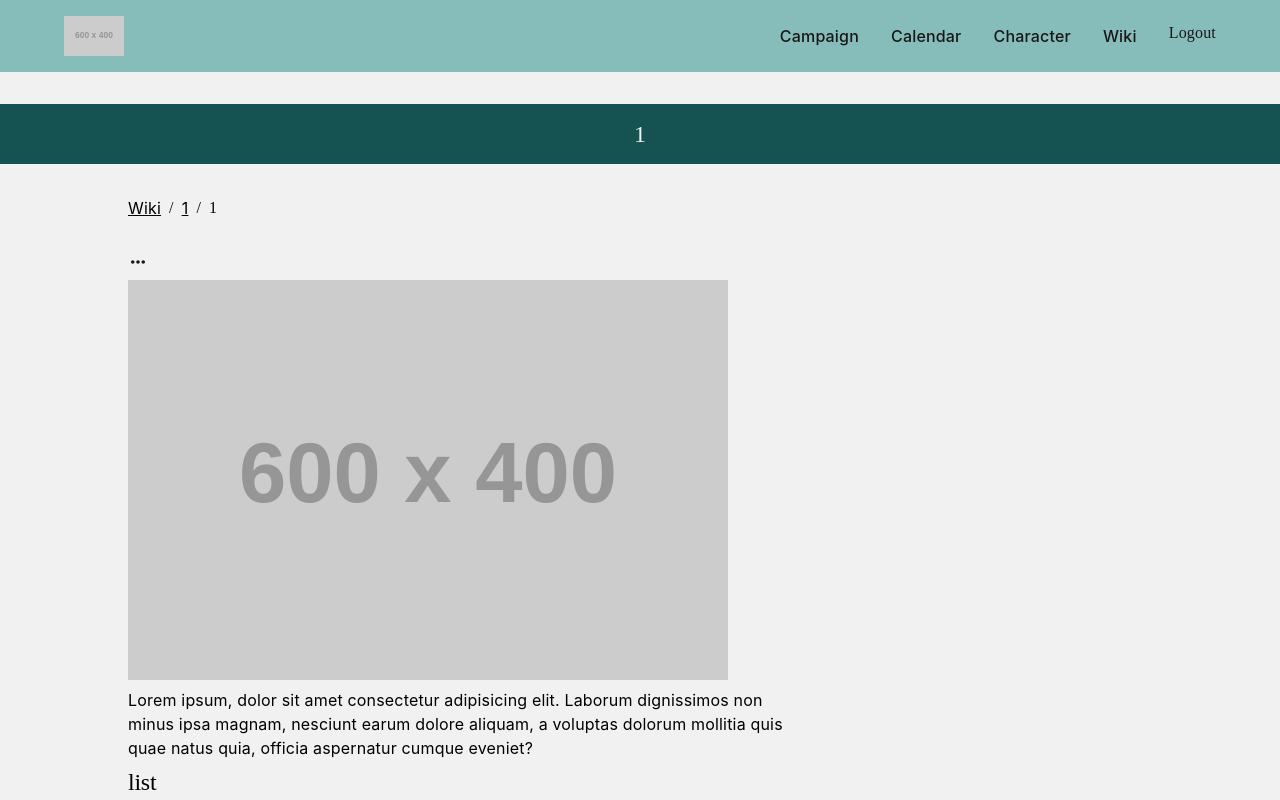
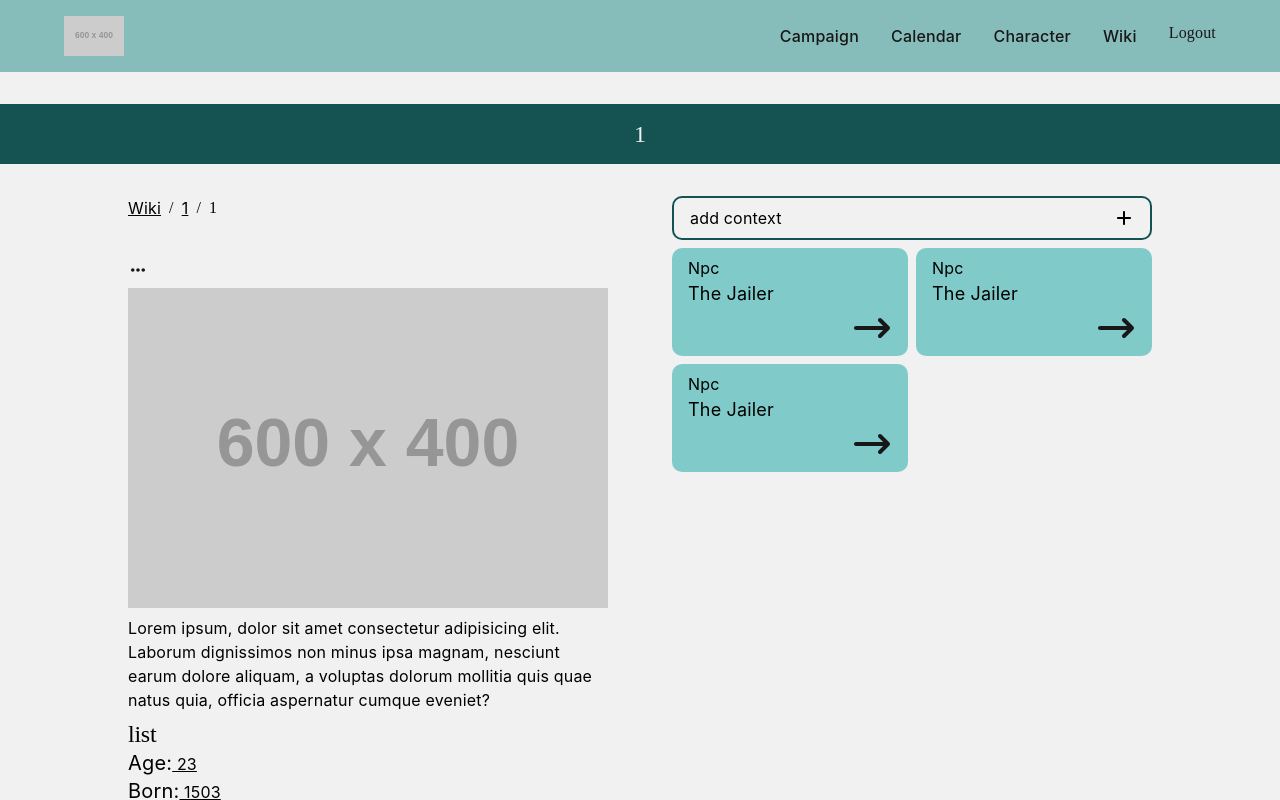
Before and after one commit to juleskj/dnd-react-flask, a React (Vite) app: page /wiki/1/1 in a window 1280 px wide. Shown: the top 800 px of the page. Built offline with nearby package versions, Linux system fonts and the light colour scheme; a web font is replaced by a local one.

Commit message:
made the context comps sticky and they follow the nav when it goes up and down, so i added the usescrolldir in utils

```diff
--- a/src/components/AddButton.tsx
+++ b/src/components/AddButton.tsx
@@ -2,11 +2,13 @@ function AddButton({
   btnText,
   icon = "add",
   color = "teal",
+  css,
   ...props
 }: {
   btnText: string;
   icon?: "add" | "copy" | "downArror";
   color?: "purple" | "teal";
+  css?: string;
 } & React.ComponentPropsWithoutRef<"button">) {
   const colors = {
     purple: "border-accent-300",
@@ -21,7 +23,7 @@ function AddButton({
 
   return (
     <button
-      className={`active:scale-[0.98] hover:scale-[1.02] duration-100 ease-in  border-2 ${colors[color]} cursor-pointer flex items-center justify-between py-2 px-4   rounded-[10px] w-full md:max-w-full lg:max-w-85`}
+      className={`${css} hover-scale  border-2 ${colors[color]} cursor-pointer flex items-center justify-between py-2 px-4   rounded-[10px] w-full md:max-w-full lg:max-w-85`}
       {...props}
     >
       {btnText}
--- a/src/components/navigation/BreadCrumb.jsx
+++ b/src/components/navigation/BreadCrumb.jsx
@@ -2,7 +2,7 @@
 import { Link, useLocation } from "react-router";
 import fromSlug from "../../utils/FromSlug";
 
-export default function Breadcrumbs() {
+export default function Breadcrumb() {
   const { pathname } = useLocation();
   const parts = pathname.split("/").filter(Boolean);
 
--- a/src/components/navigation/Navigation.jsx
+++ b/src/components/navigation/Navigation.jsx
@@ -1,10 +1,10 @@
 "use client";
 
-import React, { useState, useEffect, useCallback, useRef } from "react";
+import { useState, useEffect } from "react";
 
 import DesktopNav from "./DesktopNav";
 import MobileNav from "./MobileNav";
-
+import useScrollDirection from "../../utils/UseScrollDirection";
 import { useLocation, Link } from "react-router";
 
 export default function Navigation() {
@@ -20,32 +20,6 @@ export default function Navigation() {
   useEffect(() => {
     setIsHome(location.pathname === "/");
   }, [location.pathname]);
-
-  const useScrollDirection = () => {
-    const [scrollDirection, setScrollDirection] = useState("");
-    const [prevOffset, setPrevOffset] = useState(0);
-
-    const toggleScrollDirection = () => {
-      let scrollY = window.scrollY;
-      if (scrollY > prevOffset && scrollY > 50) {
-        setScrollDirection("down");
-      } else if (scrollY < prevOffset && scrollY > 50) {
-        setScrollDirection("up");
-      } else {
-        setScrollDirection("");
-      }
-      setPrevOffset(scrollY);
-    };
-
-    useEffect(() => {
-      window.addEventListener("scroll", toggleScrollDirection);
-      return () => {
-        window.removeEventListener("scroll", toggleScrollDirection);
-      };
-    });
-
-    return scrollDirection;
-  };
 
   const scrollDirection = useScrollDirection();
 
--- a/src/components/wiki/ContextLink.jsx
+++ b/src/components/wiki/ContextLink.jsx
@@ -3,7 +3,7 @@ import fromSlug from "../../utils/FromSlug";
 
 function ContextLink({ categori, worldSlug, contextSlug }) {
   return (
-    <article className="flex flex-col justify-between  bg-main-100  px-4 py-2 rounded-[10px] aspect-square w-full lg:w-45 h-auto ">
+    <article className="hover-scale flex flex-col justify-between  bg-main-100  px-4 py-2 rounded-[10px]  w-full  h-auto ">
       <div>
         <p className="first-letter:capitalize">{categori}</p>
         <Link
--- a/src/index.css
+++ b/src/index.css
@@ -140,8 +140,9 @@ header {
     }
   }
 }
+
 .hover-scale {
-  @apply hover:scale-110 transition-all;
+  @apply active:scale-[0.98] hover:scale-[1.02] duration-100 ease-in;
 }
 
 #root {
--- a/src/pages/wikipedia/Wiki.jsx
+++ b/src/pages/wikipedia/Wiki.jsx
@@ -1,6 +1,6 @@
 import MainLayout from "../../layouts/MainLayout";
 import { useState } from "react";
-import Breadcrumbs from "../components/Breadcrumbs";
+import Breadcrumb from "../../components/navigation/BreadCrumb";
 import AddWikiBtn from "../../components/wiki/AddWikiBtn";
 import WikiWorld from "../../components/wiki/WikiWorld";
 import toSlug from "../../utils/ToSlug";
@@ -39,7 +39,7 @@ function Wiki() {
 
   return (
     <MainLayout headerTitle="The wikipedia" color="teal">
-      <Breadcrumbs></Breadcrumbs>
+      <Breadcrumb></Breadcrumb>
       <AddWikiBtn btnText="Create new world" onAdd={addWorld} />
       <section
         id="wiki-worlds"
--- a/src/pages/wikipedia/WikiEntry.jsx
+++ b/src/pages/wikipedia/WikiEntry.jsx
@@ -1,9 +1,12 @@
 import MainLayout from "../../layouts/MainLayout";
-import Breadcrumbs from "../../components/navigation/BreadCrumb";
+import Breadcrumb from "../../components/navigation/BreadCrumb";
 import { useParams, Link } from "react-router";
 import EditButton from "../../components/EditButton";
 import ContextLink from "../../components/wiki/ContextLink";
 import fromSlug from "../../utils/FromSlug";
+
+import useScrollDirection from "../../utils/UseScrollDirection";
+import AddButton from "../../components/AddButton";
 
 function WikiEntry() {
   const { entry, slug } = useParams();
@@ -11,10 +14,16 @@ function WikiEntry() {
   const worldSlug = slug ?? "";
   const worldEntry = entry ?? "";
 
+  const scrollDirection = useScrollDirection();
+
   return (
-    <MainLayout headerTitle={fromSlug(worldEntry)} color="teal" css="">
-      <Breadcrumbs></Breadcrumbs>
-      <section className="flex flex-col gap-2 [&_p]:max-w-[65ch]  items-start">
+    <MainLayout
+      headerTitle={fromSlug(worldEntry)}
+      color="teal"
+      css="lg:grid lg:grid-cols-2 lg:items-start lg:gap-16 md:gap-8 "
+    >
+      <section className="flex flex-col gap-2 [&_p]:max-w-[65ch]  items-start relative mb-8 mb:mb-0 lg:mb-0">
+        <Breadcrumb></Breadcrumb>
         <EditButton></EditButton>
         <img
           src="https://placehold.co/600x400"
@@ -28,7 +37,7 @@ function WikiEntry() {
           cumque eveniet?
         </p>
 
-        <section className="[&_span]:inline-block [&_span]:first-letter:uppercase [&_span]:text-xl [&_p]:underline ">
+        <section className=" [&_span]:inline-block [&_span]:first-letter:uppercase [&_span]:text-xl [&_p]:underline ">
           <h2>list</h2>
           <ul>
             <li>
@@ -76,7 +85,24 @@ function WikiEntry() {
         </p>
       </section>
 
-      <section>
+      <section
+        className={`sticky md:grid md:grid-cols-2 lg:grid lg:grid-cols-2 flex flex-col gap-2   [transition:transform_0.3s_ease-in,0.3s_linear]  ${scrollDirection === "down" ? "top-5" : "top-25"}`}
+      >
+        <AddButton
+          css="col-span-2 lg:min-w-full"
+          btnText="add context"
+        ></AddButton>
+
+        <ContextLink
+          categori="npc"
+          worldSlug={worldSlug}
+          contextSlug="the-jailer"
+        ></ContextLink>
+        <ContextLink
+          categori="npc"
+          worldSlug={worldSlug}
+          contextSlug="the-jailer"
+        ></ContextLink>
         <ContextLink
           categori="npc"
           worldSlug={worldSlug}
--- a/src/pages/wikipedia/WikiWorld.jsx
+++ b/src/pages/wikipedia/WikiWorld.jsx
@@ -1,7 +1,7 @@
 import MainLayout from "../../layouts/MainLayout";
 import { useParams } from "react-router";
 import WikiCategory from "../../components/wiki/WikiCategory";
-import Breadcrumbs from "../../components/navigation/BreadCrumb";
+import Breadcrumb from "../../components/navigation/BreadCrumb";
 import fromSlug from "../../utils/FromSlug";
 import toSlug from "../../utils/ToSlug";
 
@@ -51,7 +51,7 @@ function WikiWorld() {
       color="teal"
       css="flex flex-col gap-2 *:max-w-125"
     >
-      <Breadcrumbs></Breadcrumbs>
+      <Breadcrumb></Breadcrumb>
       <WikiCategory title="NPC" worldSlug={worldSlug} entries={NPCS} />
       <WikiCategory
         title="Locations"
--- /dev/null
+++ b/src/utils/UseScrollDirection.jsx
@@ -0,0 +1,27 @@
+import { useState, useEffect } from "react";
+
+export default function useScrollDirection() {
+  const [scrollDirection, setScrollDirection] = useState("");
+  const [prevOffset, setPrevOffset] = useState(0);
+
+  const toggleScrollDirection = () => {
+    let scrollY = window.scrollY;
+    if (scrollY > prevOffset && scrollY > 50) {
+      setScrollDirection("down");
+    } else if (scrollY < prevOffset && scrollY > 50) {
+      setScrollDirection("up");
+    } else {
+      setScrollDirection("");
+    }
+    setPrevOffset(scrollY);
+  };
+
+  useEffect(() => {
+    window.addEventListener("scroll", toggleScrollDirection);
+    return () => {
+      window.removeEventListener("scroll", toggleScrollDirection);
+    };
+  });
+
+  return scrollDirection;
+}
```
